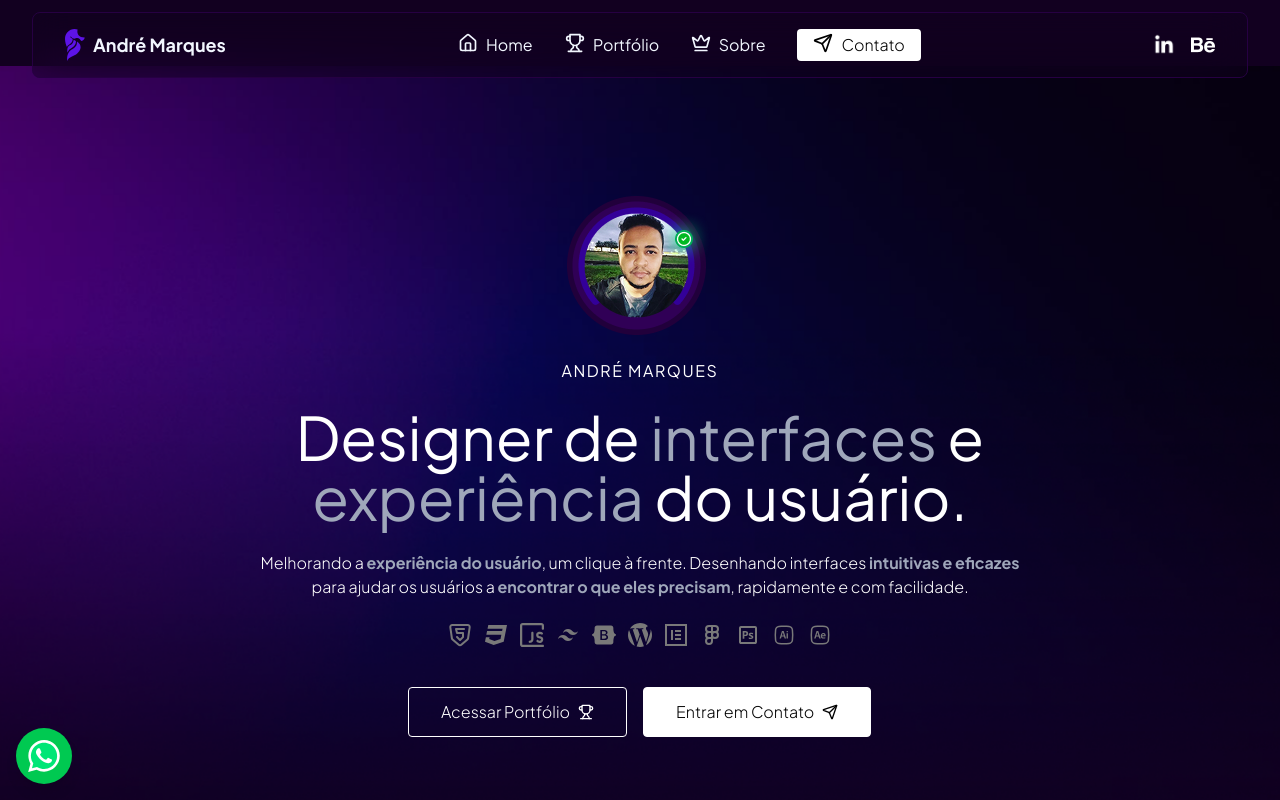
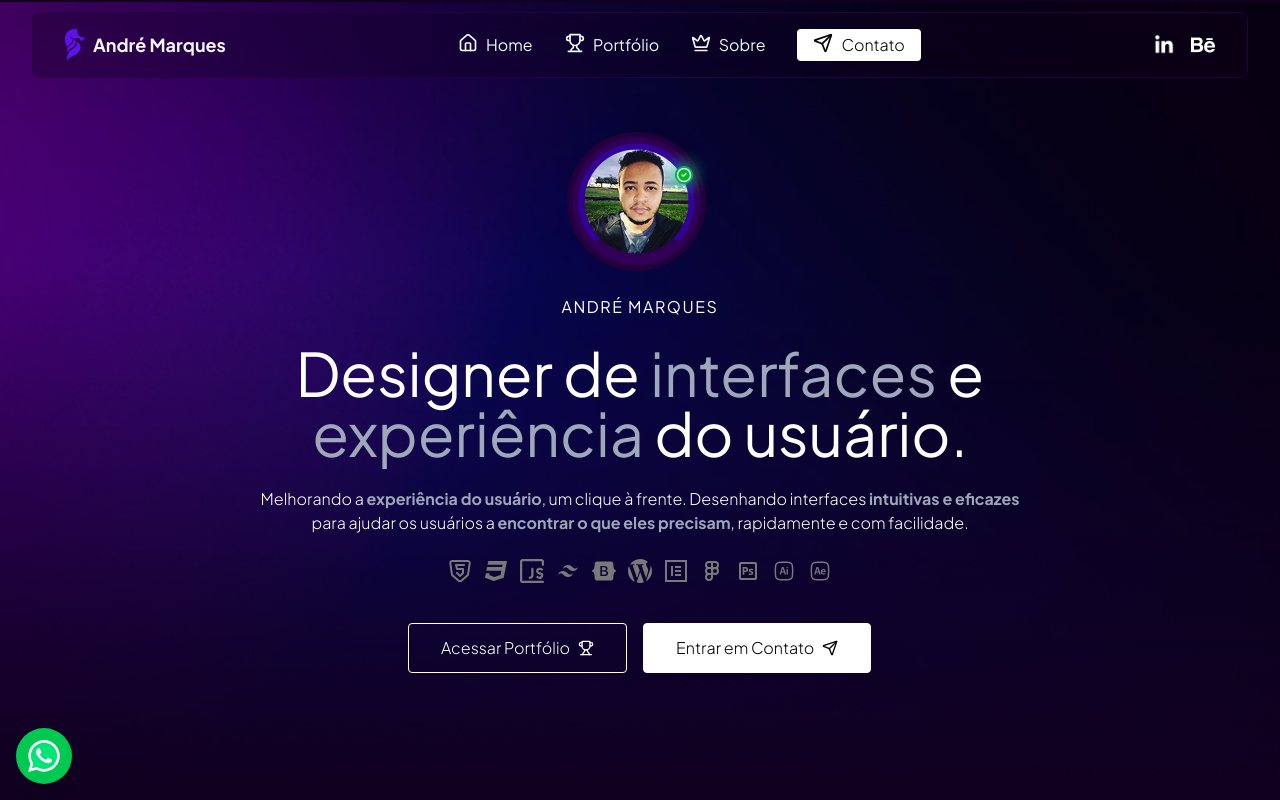
Before and after one commit to andremks/site, a plain HTML site: page index.html in a window 1280 px wide. Shown: the top 800 px of the page. Drawn offline with nearby package versions, Linux system fonts and the light colour scheme.

Commit message:
Update index.html

```diff
--- a/index.html
+++ b/index.html
@@ -152,7 +152,7 @@
 
 
 
-<header id="home" class="mx-auto mt-[-4%] flex h-screen w-full flex-col items-center justify-center bg-[url('../img/bg.png')] bg-cover bg-top bg-no-repeat px-5 text-center text-white">
+<header id="home" class="mx-auto mt-[-5%] flex h-screen w-full flex-col items-center justify-center bg-[url('../img/bg.png')] bg-cover bg-top bg-no-repeat px-5 text-center text-white">
   <div class="space-y-3 md:space-y-6">
     <figure>
       <img src="img/FotoAndre.png" alt="André Marques" class="animate__animated animate__fadeInDown mx-auto" />
```
